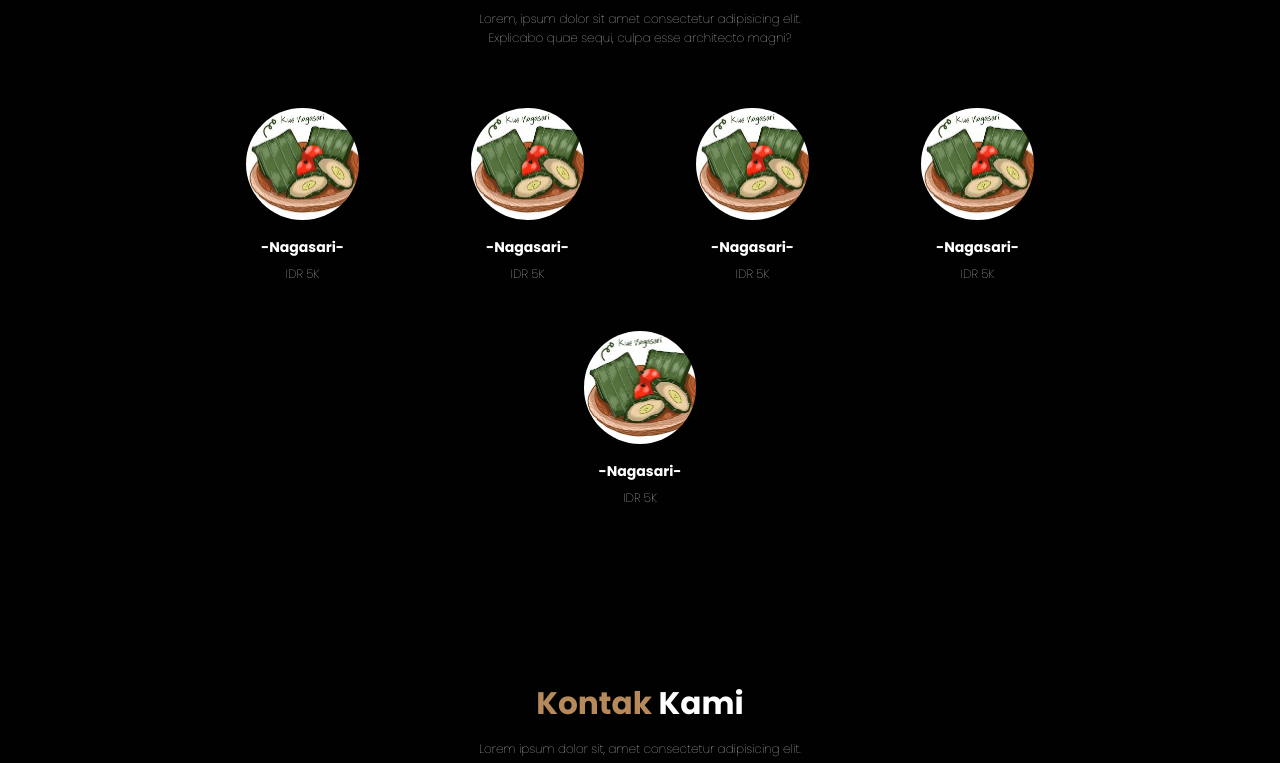
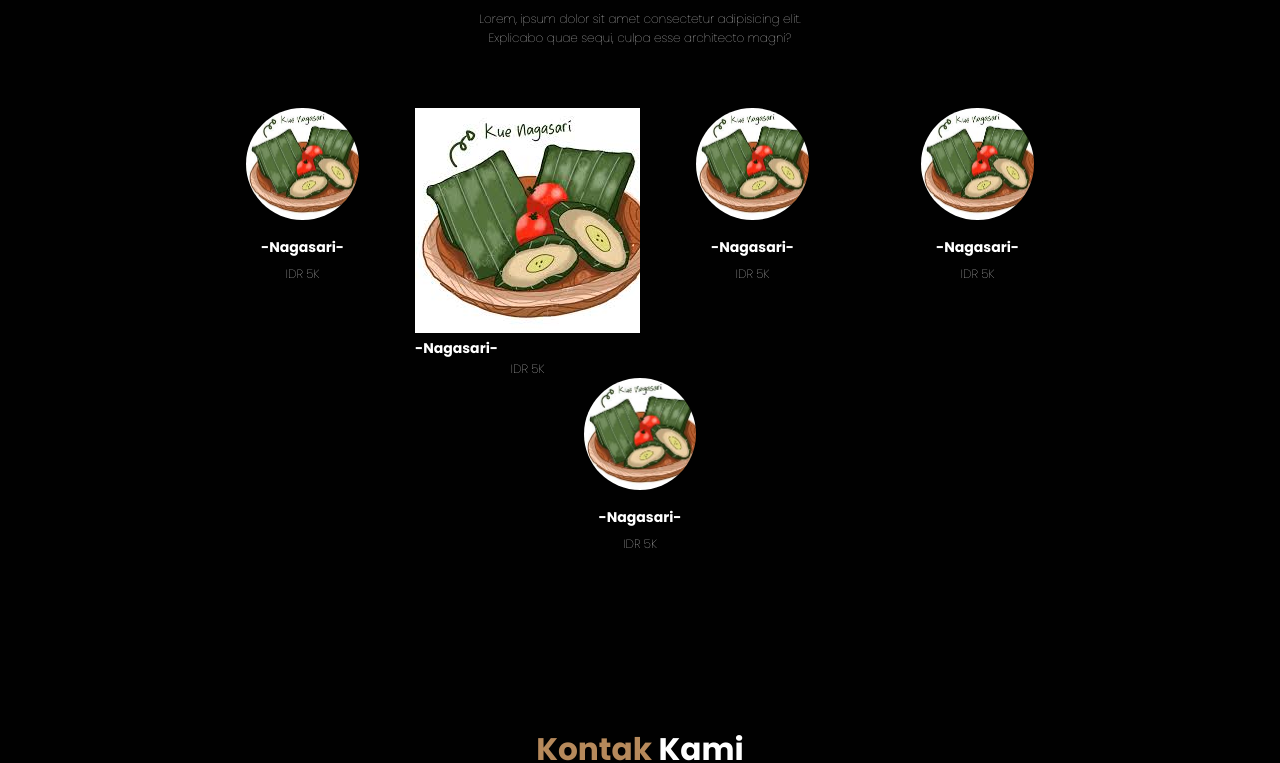
Before and after one commit to Jentrisila/Kedai-Kue-Mama, a plain HTML site: page index.html in a window 1280 px wide. Shown: the part 1515-2278 px from the top of the page. Drawn offline with nearby package versions, Linux system fonts and the light colour scheme.

Commit message:
Update index.html

```diff
--- a/index.html
+++ b/index.html
@@ -87,6 +87,14 @@
 
       <div class="row">
         <div class="menu-card">
+          <img src="img/Menu/1.jpeg"
+            alt="Kue-Nagasari"
+            class="menu-card-image"
+          />
+          <h3 class="menu-card-tittle">-Nagasari-</h3>
+          <p class="menu-card-price">IDR 5K</p>
+        </div>
+        <div class="Menu-card">
           <img src="img/menu/1.jpeg"
             alt="Kue-Nagasari"
             class="menu-card-image"
@@ -95,7 +103,7 @@
           <p class="menu-card-price">IDR 5K</p>
         </div>
         <div class="menu-card">
-          <img src="img/menu/1.jpeg"
+          <img src="img/Menu/1.jpeg"
             alt="Kue-Nagasari"
             class="menu-card-image"
           />
@@ -103,7 +111,7 @@
           <p class="menu-card-price">IDR 5K</p>
         </div>
         <div class="menu-card">
-          <img src="img/menu/1.jpeg"
+          <img src="img/Menu/1.jpeg"
             alt="Kue-Nagasari"
             class="menu-card-image"
           />
@@ -111,15 +119,7 @@
           <p class="menu-card-price">IDR 5K</p>
         </div>
         <div class="menu-card">
-          <img src="img/menu/1.jpeg"
-            alt="Kue-Nagasari"
-            class="menu-card-image"
-          />
-          <h3 class="menu-card-tittle">-Nagasari-</h3>
-          <p class="menu-card-price">IDR 5K</p>
-        </div>
-        <div class="menu-card">
-          <img src="img/menu/1.jpeg"
+          <img src="img/Menu/1.jpeg"
             alt="Kue-Nagasari"
             class="menu-card-image"
           />
```
